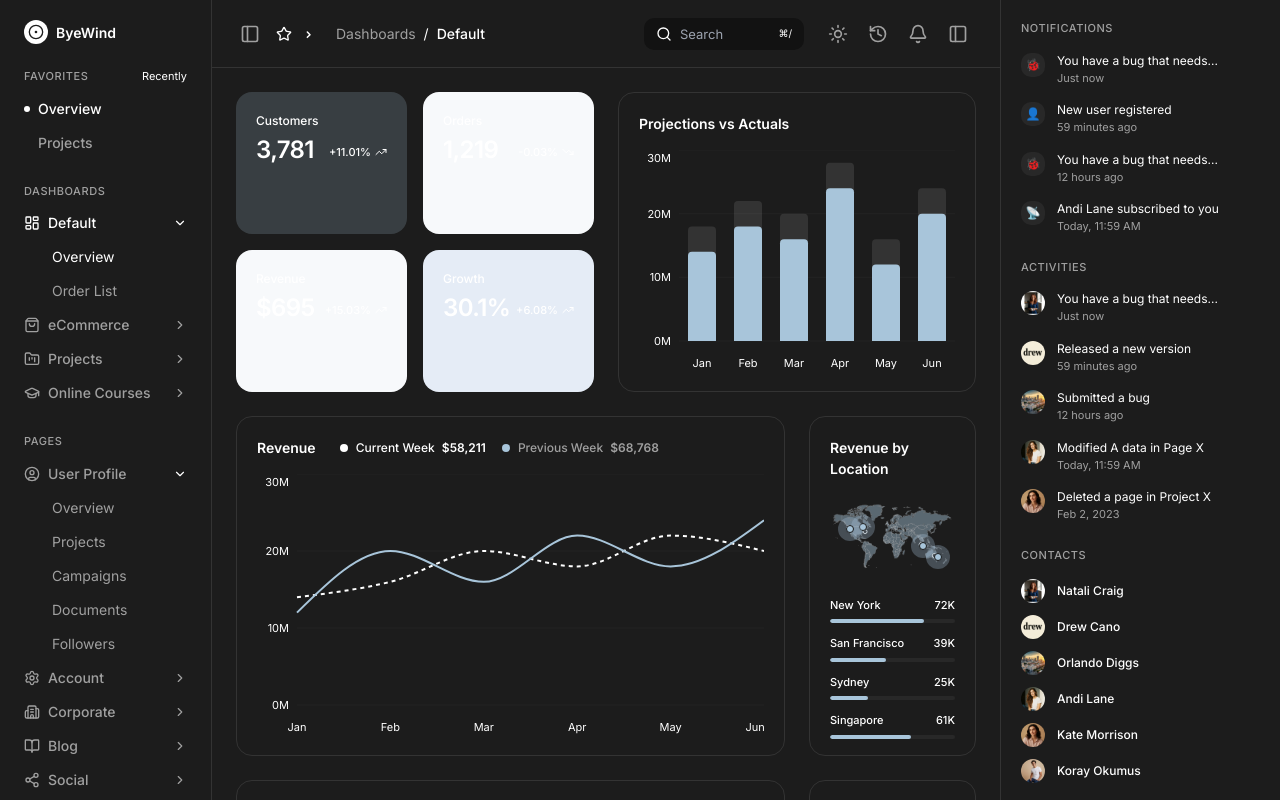
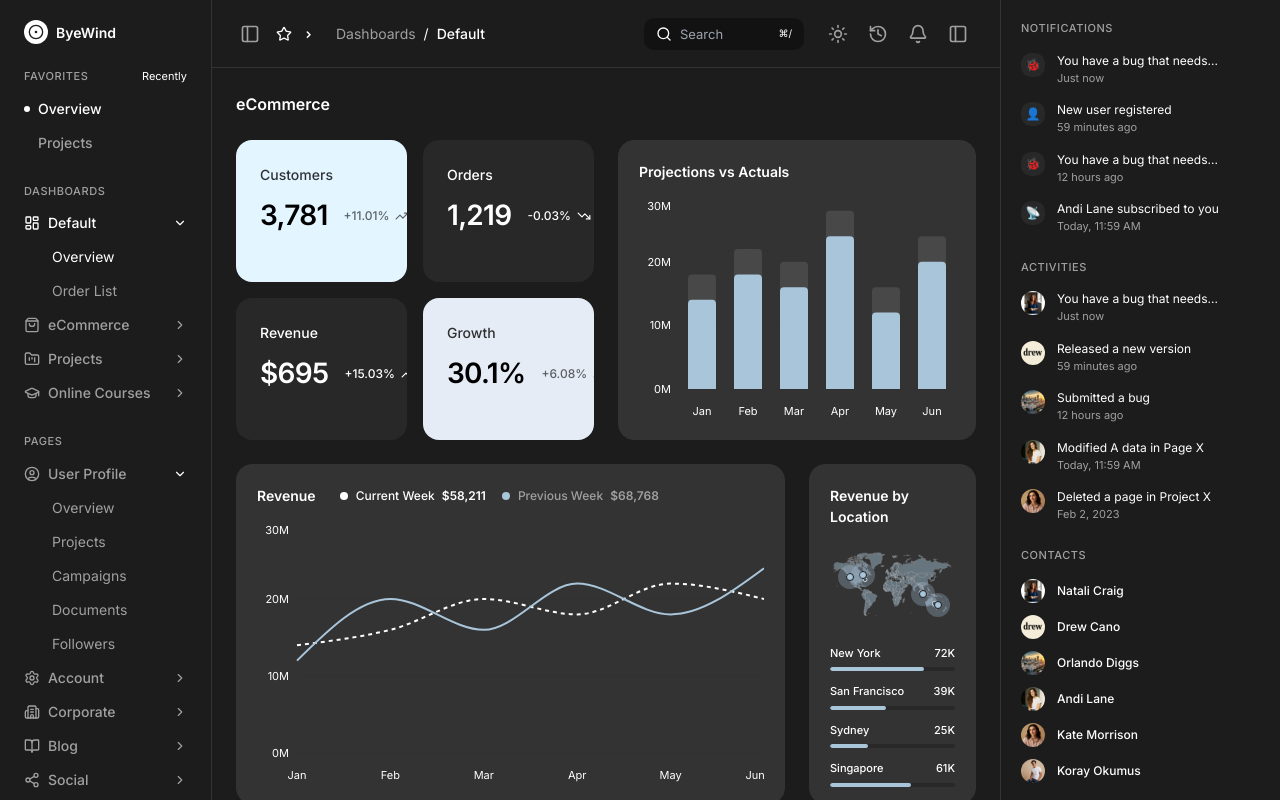
Before and after one commit to Kunaal64/Juspay, a React (Vite) app: page / in a window 1280 px wide. Shown: the top 800 px of the page. Built offline with nearby package versions, Linux system fonts and the light colour scheme.

Commit message:
color codes and resizing

```diff
--- a/src/App.jsx
+++ b/src/App.jsx
@@ -80,6 +80,9 @@ export default function App() {
           <div className="flex-1 overflow-y-auto custom-scrollbar">
             {view === "overview" ? (
               <div className="p-4 md:p-6 space-y-6">
+                {/* Section Title */}
+                <h1 className="text-l font-semibold text-foreground">eCommerce</h1>
+
                 {/* Row 1: Stat Cards (50%) + Projections Chart (50%) */}
                 <div className="grid grid-cols-1 lg:grid-cols-2 gap-6">
                   {/* Left: 2x2 Stat Cards Grid */}
--- a/src/components/charts/projections-chart.jsx
+++ b/src/components/charts/projections-chart.jsx
@@ -11,7 +11,7 @@ const data = [
 
 export function ProjectionsChart() {
   return (
-    <div className="bg-secondary/30 dark:bg-secondary/20 p-5 rounded-2xl h-full min-h-[220px] flex flex-col border border-border/50 transition-colors">
+    <div className="bg-[#F7F9FB] dark:bg-white/10 p-5 rounded-2xl h-full min-h-[220px] flex flex-col border border-border/50 transition-colors">
       <h3 className="text-[14px] font-semibold mb-4 text-foreground">Projections vs Actuals</h3>
       <div className="flex-1 w-full">
         <ResponsiveContainer width="100%" height="100%">
--- a/src/components/charts/revenue-chart.jsx
+++ b/src/components/charts/revenue-chart.jsx
@@ -11,7 +11,7 @@ const data = [
 
 export function RevenueChart() {
   return (
-    <div className="bg-secondary/30 dark:bg-secondary/20 p-5 rounded-2xl h-[340px] flex flex-col border border-border/50 transition-colors">
+    <div className="bg-[#F7F9FB] dark:bg-white/10 p-5 rounded-2xl h-[340px] flex flex-col border border-border/50 transition-colors">
       <div className="flex flex-col sm:flex-row sm:items-center gap-3 sm:gap-6 mb-4">
         <h3 className="text-[14px] font-semibold text-foreground">Revenue</h3>
         <div className="flex items-center gap-4 flex-wrap">
@@ -32,7 +32,7 @@ export function RevenueChart() {
       <div className="flex-1 w-full">
         <ResponsiveContainer width="100%" height="100%">
           <LineChart data={data} margin={{ top: 0, right: 0, left: -20, bottom: 0 }}>
-            <CartesianGrid strokeDasharray="0" vertical={false} stroke="var(--border)" className="opacity-30" />
+            <CartesianGrid strokeDasharray="0" vertical={false} stroke="rgba(0,0,0,0.05)" />
             <XAxis
               dataKey="name"
               axisLine={false}
--- a/src/components/charts/sales-donut-chart.jsx
+++ b/src/components/charts/sales-donut-chart.jsx
@@ -9,7 +9,7 @@ const data = [
 
 export function SalesDonutChart() {
   return (
-    <div className="bg-secondary/30 dark:bg-secondary/20 p-5 rounded-2xl h-full flex flex-col border border-border/50 transition-colors">
+    <div className="bg-[#F7F9FB] dark:bg-white/10 p-5 rounded-2xl h-full flex flex-col border border-border/50 transition-colors">
       <h3 className="text-[14px] font-semibold mb-4 text-foreground">Total Sales</h3>
       <div className="flex-1 flex flex-col items-center justify-between">
         <div className="relative w-[140px] h-[140px] mb-4">
--- a/src/components/revenue-by-location.jsx
+++ b/src/components/revenue-by-location.jsx
@@ -7,7 +7,7 @@ export function RevenueByLocation() {
   ]
 
   return (
-    <div className="bg-secondary/30 dark:bg-secondary/20 p-5 rounded-2xl h-full flex flex-col border border-border/50 transition-colors">
+    <div className="bg-[#F7F9FB] dark:bg-white/10 p-5 rounded-2xl h-full flex flex-col border border-border/50 transition-colors">
       <h3 className="text-[14px] font-semibold mb-4 text-foreground">Revenue by Location</h3>
       <div className="flex-1 flex flex-col justify-between">
         {/* World Map Image */}
--- a/src/components/stat-card.jsx
+++ b/src/components/stat-card.jsx
@@ -4,37 +4,53 @@ import { cn } from "@/lib/utils"
 export function StatCard({ title, value, trend, trendUp, variant = "default" }) {
   const isHex = variant.startsWith('#')
 
+  // Check if this variant needs black text in dark mode (colored backgrounds)
+  const needsBlackTextInDark = variant === "blue" || variant === "#E5ECF6"
+
+  // For hex variants, map to appropriate light/dark mode classes
+  const getHexClasses = (hex) => {
+    // Revenue/Orders: light hex color, dark mode white/5
+    if (hex === '#F7F9FB') return 'bg-[#F7F9FB] dark:bg-white/5'
+    // Growth: keep colored background in both modes (like Customers/blue)
+    if (hex === '#E5ECF6') return 'bg-[#E5ECF6] dark:bg-[#E5ECF6]'
+    return 'dark:bg-white/5' // Fallback
+  }
+
   return (
     <div
       className={cn(
-        "p-5 rounded-2xl flex flex-col gap-2 relative overflow-hidden transition-all",
+        "p-6 rounded-2xl flex flex-col gap-4 relative overflow-hidden transition-all",
         variant === "default" && "bg-secondary/50 border border-border/50",
-        variant === "blue" && "bg-[#E3F5FF] dark:bg-[#A8C5DA]/20",
-        variant === "white" && "bg-[#F7F9FB] dark:bg-[#E5ECF6]/10",
+        variant === "blue" && "bg-[#E3F5FF] dark:bg-[#E3F5FF]",
+        variant === "white" && "bg-[#F7F9FB] dark:bg-white/5",
+        isHex && getHexClasses(variant),
       )}
-      style={isHex ? { backgroundColor: variant } : undefined}
     >
       <h3 className={cn(
-        "text-[12px] font-medium",
-        variant === "default" ? "text-muted-foreground" : "text-foreground/60"
+        "text-[14px] font-medium",
+        variant === "default" ? "text-muted-foreground" : "text-foreground/80",
+        needsBlackTextInDark && "dark:text-black/80"
       )}>
         {title}
       </h3>
-      <div className="flex items-end justify-between">
-        <span className="text-[24px] font-semibold tracking-tight leading-none text-foreground">
+      <div className="flex items-end justify-between gap-4">
+        <span className={cn(
+          "text-[28px] font-semibold tracking-tight leading-none text-foreground",
+          needsBlackTextInDark && "dark:text-black"
+        )}>
           {value}
         </span>
-        <div className="flex items-center gap-1 mb-0.5">
+        <div className="flex items-center gap-1.5 mb-1">
           <span className={cn(
-            "text-[11px] font-medium",
-            trendUp ? "text-foreground/70" : "text-foreground/70"
+            "text-[12px] font-medium text-foreground/60",
+            needsBlackTextInDark && "dark:text-black/60"
           )}>
             {trend}
           </span>
           {trendUp ? (
-            <TrendingUp className="w-3 h-3 text-foreground/70" />
+            <TrendingUp className={cn("w-3.5 h-3.5 text-foreground/60", needsBlackTextInDark && "dark:text-black/60")} />
           ) : (
-            <TrendingDown className="w-3 h-3 text-foreground/70" />
+            <TrendingDown className={cn("w-3.5 h-3.5 text-foreground/60", needsBlackTextInDark && "dark:text-black/60")} />
           )}
         </div>
       </div>
--- a/src/components/top-products.jsx
+++ b/src/components/top-products.jsx
@@ -10,7 +10,7 @@ const products = [
 
 export function TopProducts() {
   return (
-    <div className="bg-secondary/30 dark:bg-secondary/20 p-5 rounded-2xl overflow-hidden border border-border/50 transition-colors">
+    <div className="bg-[#F7F9FB] dark:bg-white/10 p-5 rounded-2xl overflow-hidden border border-border/50 transition-colors">
       <h3 className="text-[14px] font-semibold mb-4 text-foreground">Top Selling Products</h3>
       <div className="overflow-x-auto">
         <Table>
```
